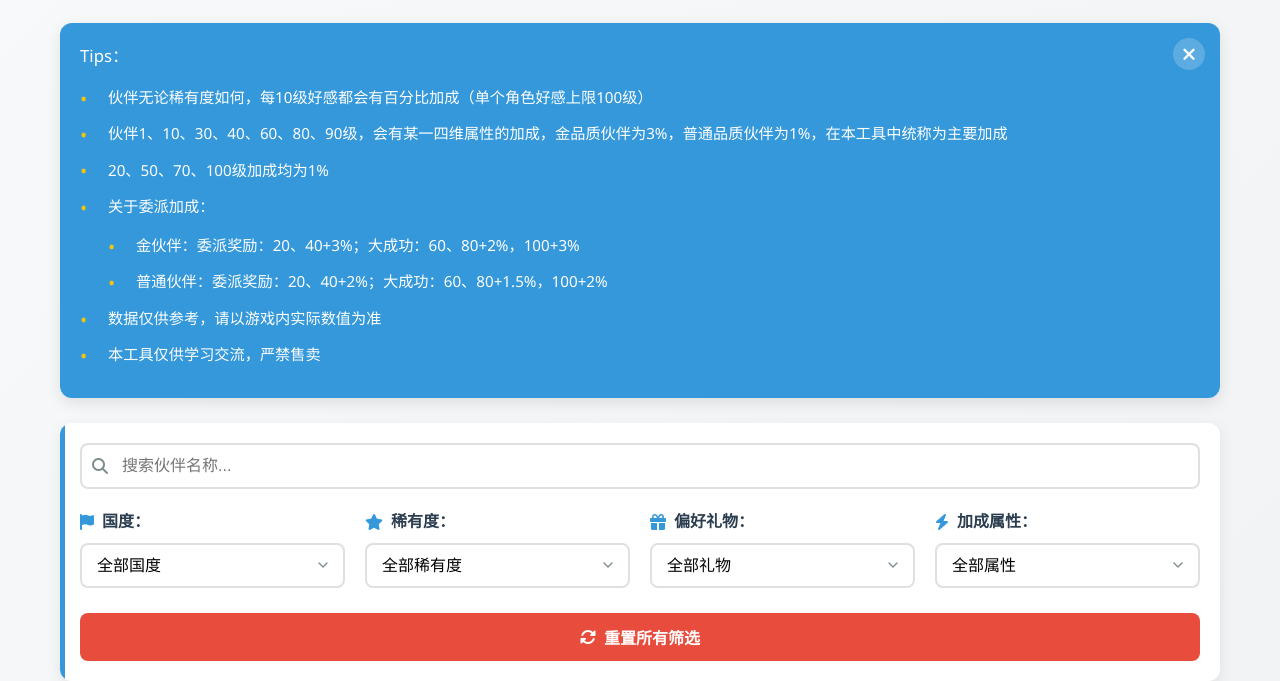
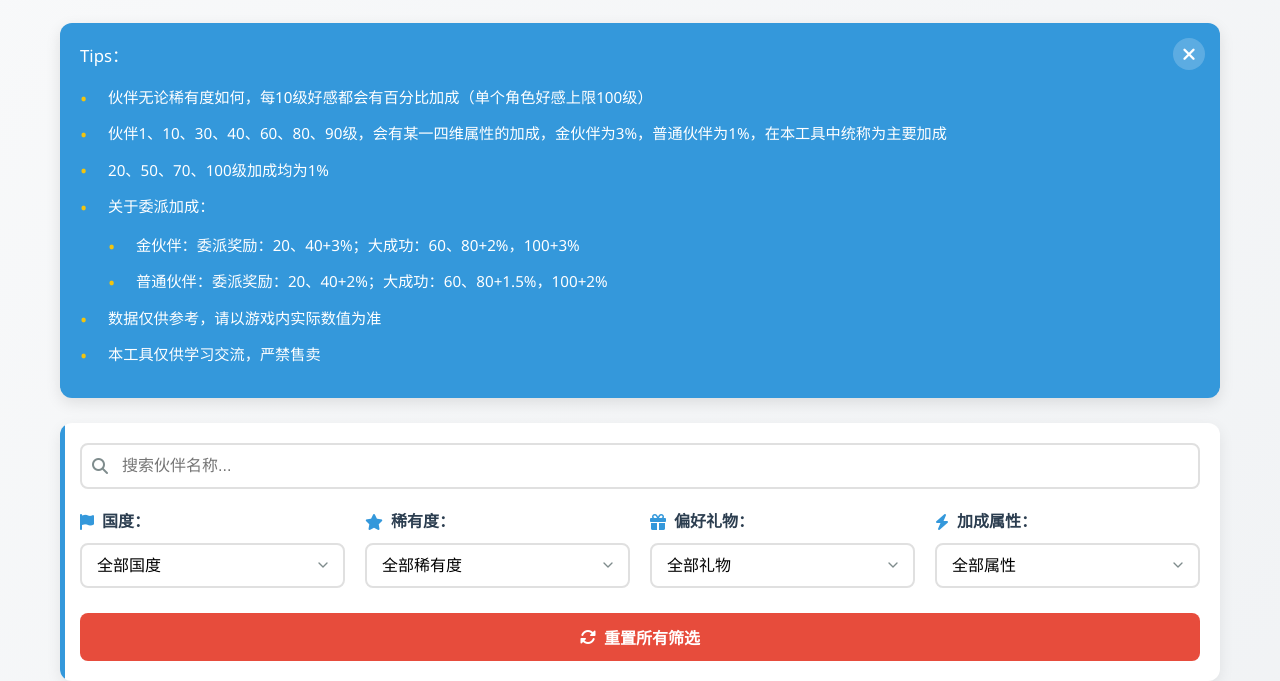
Before and after one commit to kleeb3961/TujidanSucha, a plain HTML site: page index.html in a window 1280 px wide. Shown: the part 121-802 px from the top of the page. Drawn offline with Linux system fonts and the light colour scheme.

Commit message:
Add files via upload

```diff
--- a/index.html
+++ b/index.html
@@ -530,7 +530,7 @@
         <p>Tips：</p>
         <ul class="notice-list">
             <li>伙伴无论稀有度如何，每10级好感都会有百分比加成（单个角色好感上限100级）</li>
-            <li>伙伴1、10、30、40、60、80、90级，会有某一四维属性的加成，金品质伙伴为3%，普通品质伙伴为1%，在本工具中统称为主要加成</li>
+            <li>伙伴1、10、30、40、60、80、90级，会有某一四维属性的加成，金伙伴为3%，普通伙伴为1%，在本工具中统称为主要加成</li>
             <li>20、50、70、100级加成均为1%</li>
             <li>关于委派加成：
                 <ul class="notice-list">
@@ -554,7 +554,6 @@
             <label for="city"><i class="fas fa-flag"></i> 国度：</label>
             <select id="city">
                 <option value="">全部国度</option>
-                <option value="未知">未知</option>
                 <option value="森之国">森之国</option>
                 <option value="山之国">山之国</option>
                 <option value="泽之国">泽之国</option>
```
